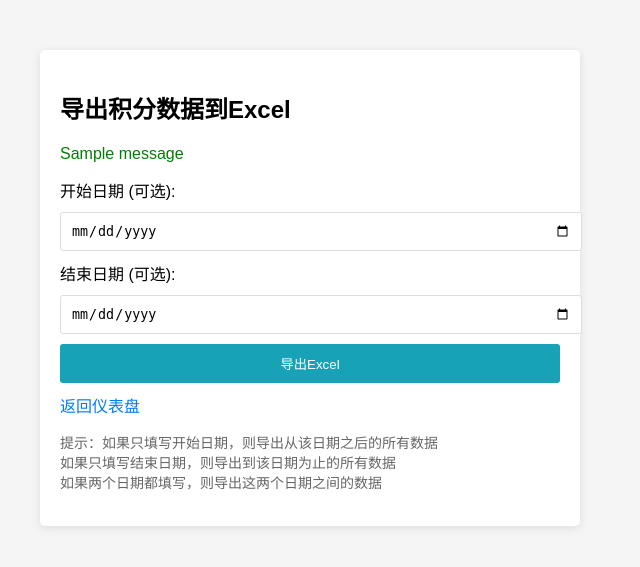
After one commit to Hanatomizu/rewardly, a Flask app: page /export_excel in a window 1280 px wide. The commit adds this page. Shown: the top 567 px of the page, without its empty margins (330-970 px from the left). Run offline with Flask 3, Linux system fonts and the light colour scheme; the visitor is signed in with stand-in values (Sample User, id 1); tables that the repository leaves empty hold one stand-in row (values such as "Sample post"); one stand-in notice (Sample message) is shown.

Commit message:
feature: supporting pandas to export data as excel

```diff
--- a/main.py
+++ b/main.py
@@ -1,9 +1,10 @@
-from flask import Flask, render_template, request, redirect, url_for, flash, session
+from flask import Flask, render_template, request, redirect, url_for, flash, session, send_file
 from werkzeug.security import generate_password_hash, check_password_hash
 import sqlite3
 from datetime import datetime
 import os
-
+import pandas as pd
+from io import BytesIO
 
 app = Flask("Rewardly")
 app.secret_key = "rewardly_hanatomizu"
@@ -32,11 +33,13 @@ def initDB():
     conn.commit()
     conn.close()
 
+
 def checkLogin(f):
     def loginRequired(*args, **kwargs):
         if 'uid' not in session:
             return redirect(url_for('login'))
         return f(*args, **kwargs)
+
     loginRequired.__name__ = f.__name__
     return loginRequired
 
@@ -69,6 +72,7 @@ def roleChecker(required_role):
 def index():
     return redirect(url_for("dashboard"))
 
+
 @app.route("/login", methods=['GET', 'POST'])
 def login():
     if request.method == 'POST':
@@ -77,7 +81,7 @@ def login():
 
         conn = sqlite3.connect('rewardly.db')
         c = conn.cursor()
-        c.execute("SELECT id, username, password, role FROM users WHERE username = ?", (username, ))
+        c.execute("SELECT id, username, password, role FROM users WHERE username = ?", (username,))
         user = c.fetchone()
         conn.close()
 
@@ -97,6 +101,7 @@ def logout():
     session.clear()
     return redirect(url_for('login'))
 
+
 @app.route('/dashboard')
 @checkLogin
 def dashboard():
@@ -106,16 +111,15 @@ def dashboard():
     conn = sqlite3.connect('rewardly.db')
     c = conn.cursor()
 
-
-    c.execute("SELECT username, role FROM users WHERE id = ?", (uid, ))
+    c.execute("SELECT username, role FROM users WHERE id = ?", (uid,))
     curUser = c.fetchone()
 
     if role == 'admin':
         c.execute("SELECT * FROM points ORDER BY timestamp DESC")
     elif role == 'mod':
-        c.execute("SELECT * FROM points WHERE operator = ? ORDER BY timestamp DESC", (curUser[0], ))
+        c.execute("SELECT * FROM points WHERE operator = ? ORDER BY timestamp DESC", (curUser[0],))
     else:
-        c.execute("SELECT * FROM points WHERE person = ? ORDER BY timestamp DESC", (curUser[0], ))
+        c.execute("SELECT * FROM points WHERE person = ? ORDER BY timestamp DESC", (curUser[0],))
 
     records = c.fetchall()
     conn.close()
@@ -132,7 +136,7 @@ def add_record():
 
         conn = sqlite3.connect('rewardly.db')
         c = conn.cursor()
-        c.execute("SELECT username FROM users WHERE username = ? ", (person, ))
+        c.execute("SELECT username FROM users WHERE username = ? ", (person,))
         if not c.fetchall():
             flash("Target user does not exist!", "error")
             conn.close()
@@ -147,7 +151,8 @@ def add_record():
             return redirect(url_for('add_record'))
 
         timestamp = datetime.now().strftime('%Y-%m-%d %H:%M:%S')
-        c.execute("INSERT INTO points (timestamp, person, operator, points, reason) VALUES (?, ?, ?, ?, ?)", (timestamp, person, curUser, pointDelta, reason))
+        c.execute("INSERT INTO points (timestamp, person, operator, points, reason) VALUES (?, ?, ?, ?, ?)",
+                  (timestamp, person, curUser, pointDelta, reason))
 
         conn.commit()
         conn.close()
@@ -248,6 +253,92 @@ def delete_record(record_id):
     return redirect(url_for('dashboard'))
 
 
+@app.route('/export_excel', methods=['GET', 'POST'])
+@checkLogin
+def export_excel():
+    if request.method == 'POST':
+        start_date = request.form.get('start_date')
+        end_date = request.form.get('end_date')
+
+        # 验证日期格式
+        try:
+            if start_date:
+                datetime.strptime(start_date, '%Y-%m-%d')
+            if end_date:
+                datetime.strptime(end_date, '%Y-%m-%d')
+        except ValueError:
+            flash('日期格式错误，请使用 YYYY-MM-DD 格式', 'error')
+            return redirect(url_for('export_excel'))
+
+        # 构建查询条件
+        query = "SELECT * FROM points"
+        params = []
+
+        if start_date and end_date:
+            query += " WHERE timestamp BETWEEN ? AND ?"
+            params.extend([start_date, end_date])
+        elif start_date:
+            query += " WHERE timestamp >= ?"
+            params.append(start_date)
+        elif end_date:
+            query += " WHERE timestamp <= ?"
+            params.append(end_date)
+
+        query += " ORDER BY timestamp DESC"
+
+        # 查询数据
+        conn = sqlite3.connect('rewardly.db')
+        df = pd.read_sql_query(query, conn, params=params)
+        conn.close()
+
+        # 生成宽数据格式
+        if not df.empty:
+            # 将长数据转换为宽数据格式
+            pivot_df = df.pivot_table(
+                index=['person'],
+                columns='reason',
+                values='points',
+                aggfunc='sum',
+                fill_value=0
+            )
+
+            # 如果有多个相同类型的操作，合并为总计
+            if isinstance(pivot_df.columns, pd.MultiIndex):
+                pivot_df = pivot_df.groupby(level=0, axis=1).sum()
+
+            # 重新计算每个人的总分
+            df['date'] = pd.to_datetime(df['timestamp']).dt.date
+            summary_df = df.groupby(['person', 'date'])[['points']].sum().reset_index()
+            summary_df = summary_df.sort_values(['person', 'date'])
+        else:
+            pivot_df = pd.DataFrame()
+            summary_df = pd.DataFrame(columns=['person', 'date', 'points'])
+
+        # 创建Excel文件
+        output = BytesIO()
+        with pd.ExcelWriter(output, engine='openpyxl') as writer:
+            # 写入原始数据
+            df.to_excel(writer, sheet_name='原始数据', index=False)
+
+            # 写入宽数据格式
+            if not pivot_df.empty:
+                pivot_df.to_excel(writer, sheet_name='宽数据汇总')
+
+            # 写入按日期汇总的数据
+            summary_df.to_excel(writer, sheet_name='按日期汇总', index=False)
+
+        output.seek(0)
+
+        # 返回Excel文件
+        return send_file(
+            output,
+            mimetype='application/vnd.openxmlformats-officedocument.spreadsheetml.sheet',
+            as_attachment=True,
+            download_name=f'rewardly_data_{datetime.now().strftime("%Y%m%d_%H%M%S")}.xlsx'
+        )
+
+    return render_template('export_excel.html')
+
 
 template_dir = os.path.join(os.path.dirname(os.path.abspath(__file__)), 'templates')
 os.makedirs(template_dir, exist_ok=True)
@@ -316,6 +407,7 @@ dashboard_html = '''
         .btn-warning { background-color: #ffc107; color: black; }
         .btn-danger { background-color: #dc3545; }
         .btn-success { background-color: #28a745; }
+        .btn-info { background-color: #17a2b8; }
         .actions { display: flex; gap: 5px; }
         .flash-messages { margin-bottom: 15px; }
         .flash-error { color: red; }
@@ -342,6 +434,7 @@ dashboard_html = '''
     {% endwith %}
 
     <a href="{{ url_for('add_record') }}" class="btn btn-primary">添加积分记录</a>
+    <a href="{{ url_for('export_excel') }}" class="btn btn-info">导出Excel</a>
 
     <table>
         <thead>
@@ -476,6 +569,57 @@ edit_record_html = '''
 </html>
 '''
 
+# 导出Excel页面模板
+export_excel_html = '''
+<!DOCTYPE html>
+<html lang="zh-CN">
+<head>
+    <meta charset="UTF-8">
+    <title>导出Excel - 积分管理系统</title>
+    <style>
+        body { font-family: Arial, sans-serif; background-color: #f5f5f5; }
+        .container { max-width: 500px; margin: 50px auto; padding: 20px; background-color: white; border-radius: 5px; box-shadow: 0 2px 10px rgba(0,0,0,0.1); }
+        input[type="date"] { width: 100%; padding: 10px; margin: 10px 0; border: 1px solid #ddd; border-radius: 3px; }
+        button { width: 100%; padding: 10px; background-color: #17a2b8; color: white; border: none; border-radius: 3px; cursor: pointer; }
+        button:hover { background-color: #138496; }
+        a { display: inline-block; margin-top: 10px; color: #007bff; text-decoration: none; }
+        .flash-messages { margin-bottom: 15px; }
+        .flash-error { color: red; }
+        .flash-success { color: green; }
+    </style>
+</head>
+<body>
+    <div class="container">
+        <h2>导出积分数据到Excel</h2>
+        {% with messages = get_flashed_messages(with_categories=true) %}
+            {% if messages %}
+                <div class="flash-messages">
+                    {% for category, message in messages %}
+                        <div class="flash-{{ category }}">{{ message }}</div>
+                    {% endfor %}
+                </div>
+            {% endif %}
+        {% endwith %}
+        <form method="POST">
+            <label for="start_date">开始日期 (可选):</label>
+            <input type="date" name="start_date" id="start_date">
+
+            <label for="end_date">结束日期 (可选):</label>
+            <input type="date" name="end_date" id="end_date">
+
+            <button type="submit">导出Excel</button>
+        </form>
+        <a href="{{ url_for('dashboard') }}">返回仪表盘</a>
+        <p style="margin-top: 15px; font-size: 14px; color: #666;">
+            提示：如果只填写开始日期，则导出从该日期之后的所有数据<br>
+            如果只填写结束日期，则导出到该日期为止的所有数据<br>
+            如果两个日期都填写，则导出这两个日期之间的数据
+        </p>
+    </div>
+</body>
+</html>
+'''
+
 # 写入模板文件
 with open(os.path.join(template_dir, 'login.html'), 'w', encoding='utf-8') as f:
     f.write(login_html)
@@ -489,6 +633,9 @@ with open(os.path.join(template_dir, 'add_record.html'), 'w', encoding='utf-8')
 with open(os.path.join(template_dir, 'edit_record.html'), 'w', encoding='utf-8') as f:
     f.write(edit_record_html)
 
+with open(os.path.join(template_dir, 'export_excel.html'), 'w', encoding='utf-8') as f:
+    f.write(export_excel_html)
+
 if __name__ == '__main__':
     initDB()
     app.run('0.0.0.0', port=2333)
--- a/pyproject.toml
+++ b/pyproject.toml
@@ -1,9 +1,12 @@
 [project]
 name = "rewardly"
 version = "0.1.0"
-description = "Add your description here"
+description = "a score manager to the class management"
 requires-python = ">=3.14"
 dependencies = [
     "flask>=3.1.2",
+    "openpyxl>=3.1.5",
+    "pandas>=3.0.0",
+    "pandas-stubs>=3.0.0.260204",
     "pysqlite3>=0.6.0",
 ]
--- a/templates/dashboard.html
+++ b/templates/dashboard.html
@@ -16,6 +16,7 @@
         .btn-warning { background-color: #ffc107; color: black; }
         .btn-danger { background-color: #dc3545; }
         .btn-success { background-color: #28a745; }
+        .btn-info { background-color: #17a2b8; }
         .actions { display: flex; gap: 5px; }
         .flash-messages { margin-bottom: 15px; }
         .flash-error { color: red; }
@@ -42,6 +43,7 @@
     {% endwith %}
 
     <a href="{{ url_for('add_record') }}" class="btn btn-primary">添加积分记录</a>
+    <a href="{{ url_for('export_excel') }}" class="btn btn-info">导出Excel</a>
 
     <table>
         <thead>
--- /dev/null
+++ b/templates/export_excel.html
@@ -0,0 +1,48 @@
+
+<!DOCTYPE html>
+<html lang="zh-CN">
+<head>
+    <meta charset="UTF-8">
+    <title>导出Excel - 积分管理系统</title>
+    <style>
+        body { font-family: Arial, sans-serif; background-color: #f5f5f5; }
+        .container { max-width: 500px; margin: 50px auto; padding: 20px; background-color: white; border-radius: 5px; box-shadow: 0 2px 10px rgba(0,0,0,0.1); }
+        input[type="date"] { width: 100%; padding: 10px; margin: 10px 0; border: 1px solid #ddd; border-radius: 3px; }
+        button { width: 100%; padding: 10px; background-color: #17a2b8; color: white; border: none; border-radius: 3px; cursor: pointer; }
+        button:hover { background-color: #138496; }
+        a { display: inline-block; margin-top: 10px; color: #007bff; text-decoration: none; }
+        .flash-messages { margin-bottom: 15px; }
+        .flash-error { color: red; }
+        .flash-success { color: green; }
+    </style>
+</head>
+<body>
+    <div class="container">
+        <h2>导出积分数据到Excel</h2>
+        {% with messages = get_flashed_messages(with_categories=true) %}
+            {% if messages %}
+                <div class="flash-messages">
+                    {% for category, message in messages %}
+                        <div class="flash-{{ category }}">{{ message }}</div>
+                    {% endfor %}
+                </div>
+            {% endif %}
+        {% endwith %}
+        <form method="POST">
+            <label for="start_date">开始日期 (可选):</label>
+            <input type="date" name="start_date" id="start_date">
+
+            <label for="end_date">结束日期 (可选):</label>
+            <input type="date" name="end_date" id="end_date">
+
+            <button type="submit">导出Excel</button>
+        </form>
+        <a href="{{ url_for('dashboard') }}">返回仪表盘</a>
+        <p style="margin-top: 15px; font-size: 14px; color: #666;">
+            提示：如果只填写开始日期，则导出从该日期之后的所有数据<br>
+            如果只填写结束日期，则导出到该日期为止的所有数据<br>
+            如果两个日期都填写，则导出这两个日期之间的数据
+        </p>
+    </div>
+</body>
+</html>
```
Also changed, not shown: 1 other file.
